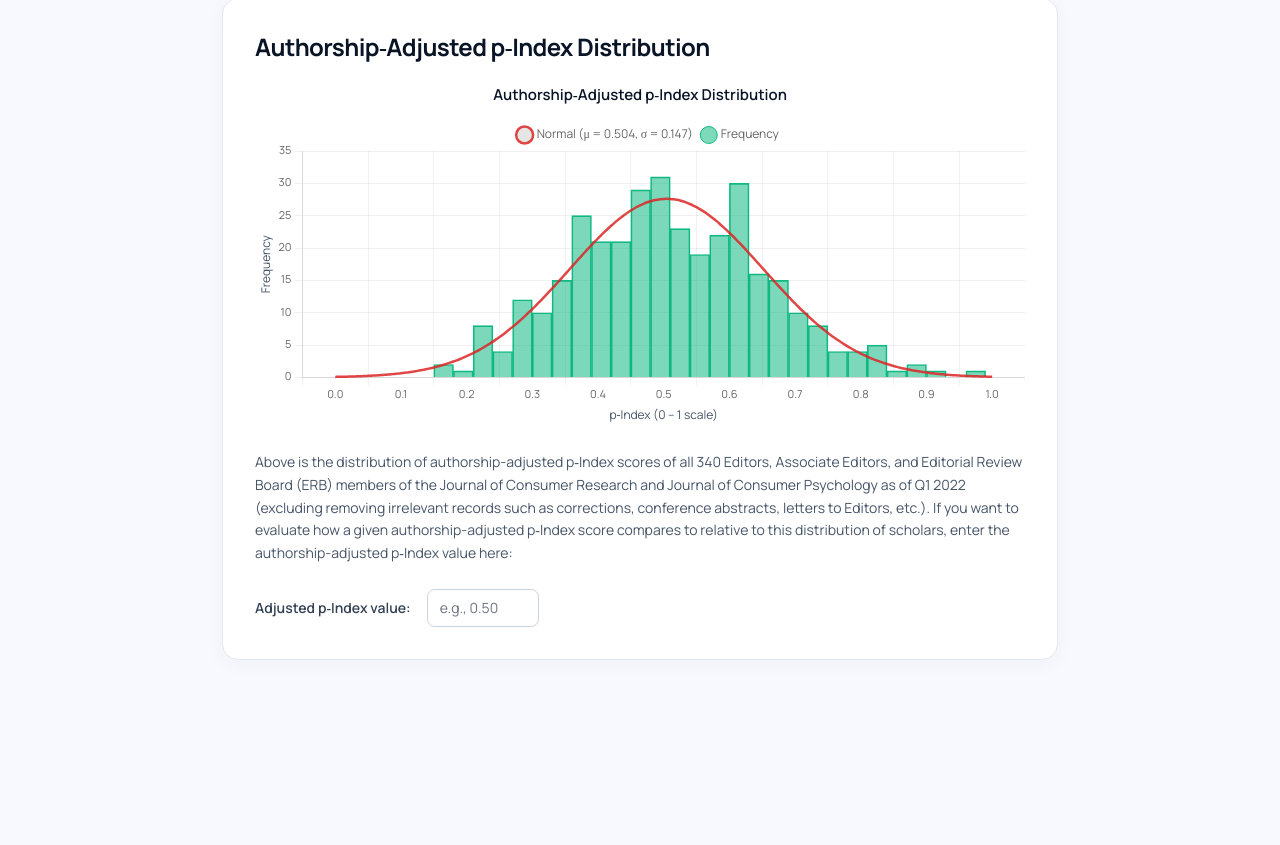
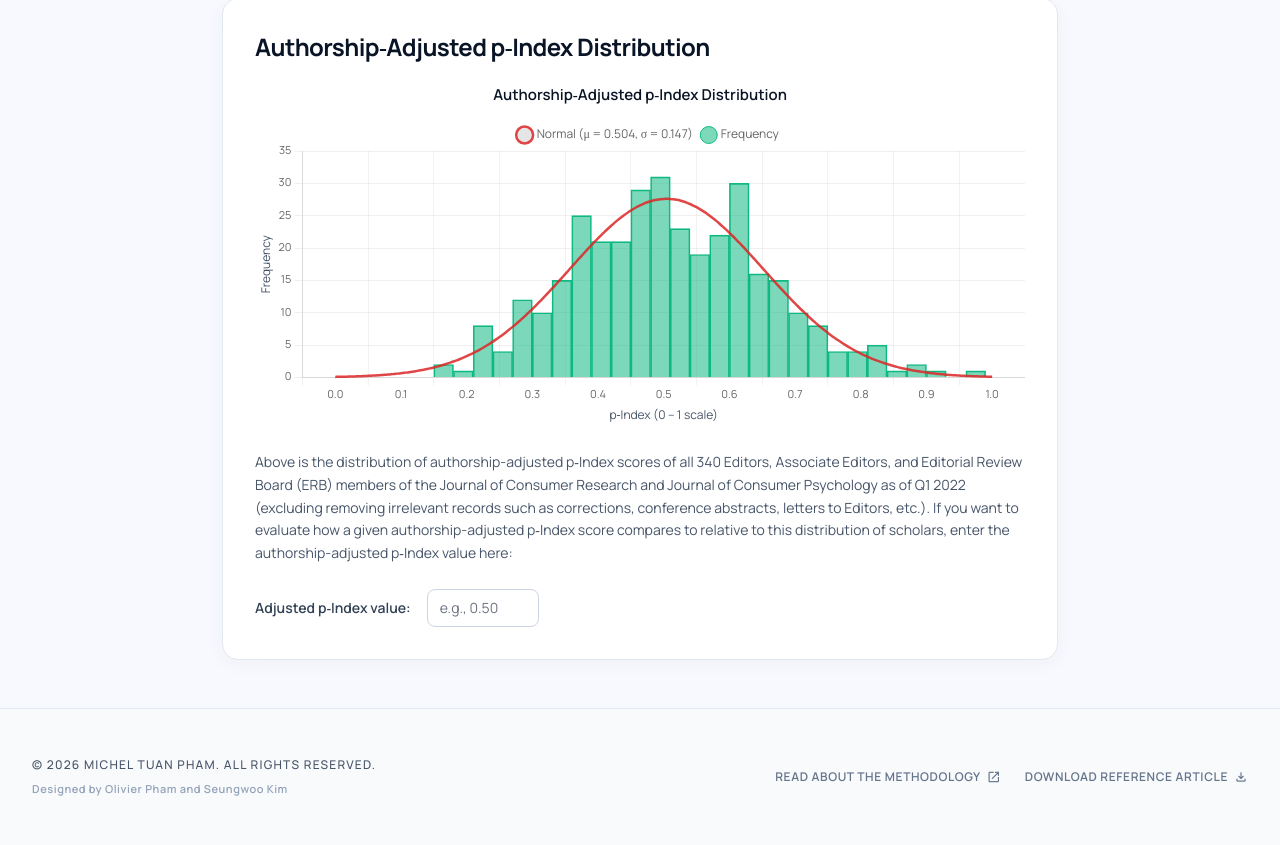
Before and after one commit to opham128/P-Index, a website: page P-Index/public/distribution.html in a window 1280 px wide. Shown: the part 818-1663 px from the top of the page. Before the commit the page ends 1526 px from the top, so only its background shows below. Drawn offline with nearby package versions, Linux system fonts and the light colour scheme.

Commit message:
all fixed

```diff
--- a/P-Index/public/distribution.html
+++ b/P-Index/public/distribution.html
@@ -8,8 +8,7 @@
     <title>p-Index Distributions</title>
     <link href="https://fonts.googleapis.com/css2?family=Manrope:wght@400;500;600;700;800&display=swap"
         rel="stylesheet" />
-    <link
-        href="https://fonts.googleapis.com/css2?family=Material+Symbols+Outlined:wght,FILL@100..700,0..1&display=swap"
+    <link href="https://fonts.googleapis.com/css2?family=Material+Symbols+Outlined:wght,FILL@100..700,0..1&display=swap"
         rel="stylesheet" />
     <script src="https://cdn.tailwindcss.com?plugins=forms,container-queries"></script>
     <script id="tailwind-config">
@@ -152,7 +151,8 @@
     <main class="flex-grow w-full max-w-[900px] mx-auto px-8 py-margin-page space-y-16">
 
         <!-- p-Index Distribution -->
-        <section class="bg-white border border-slate-200 rounded-2xl p-8 shadow-[0_4px_20px_rgba(30,41,59,0.04)] space-y-6">
+        <section
+            class="bg-white border border-slate-200 rounded-2xl p-8 shadow-[0_4px_20px_rgba(30,41,59,0.04)] space-y-6">
             <h2 class="text-2xl font-bold text-primary tracking-tight">p‑Index Distribution</h2>
             <div style="position:relative; height:340px;">
                 <canvas id="raw_distribution_chart"></canvas>
@@ -175,7 +175,8 @@
         </section>
 
         <!-- Authorship-Adjusted p-Index Distribution -->
-        <section class="bg-white border border-slate-200 rounded-2xl p-8 shadow-[0_4px_20px_rgba(30,41,59,0.04)] space-y-6">
+        <section
+            class="bg-white border border-slate-200 rounded-2xl p-8 shadow-[0_4px_20px_rgba(30,41,59,0.04)] space-y-6">
             <h2 class="text-2xl font-bold text-primary tracking-tight">Authorship‑Adjusted p‑Index Distribution</h2>
             <div style="position:relative; height:340px;">
                 <canvas id="adjusted_distribution_chart"></canvas>
@@ -199,6 +200,36 @@
         </section>
 
     </main>
+    <!-- Footer -->
+    <footer class="bg-slate-50 dark:bg-slate-950 border-t border-slate-200 dark:border-slate-800 full-width mt-auto">
+        <div
+            class="flex flex-col md:flex-row justify-between items-center py-12 px-8 w-full max-w-[1280px] mx-auto gap-8">
+            <div class="flex flex-col gap-2">
+                <div
+                    class="font-['Manrope'] text-xs font-medium uppercase tracking-widest text-slate-600 dark:text-slate-400">
+                    © 2026 Michel Tuan Pham. All Rights Reserved.
+                </div>
+                <div
+                    class="font-['Manrope'] text-[11px] font-semibold text-slate-400 dark:text-slate-500 tracking-wider">
+                    Designed by Olivier Pham and Seungwoo Kim
+                </div>
+            </div>
+            <nav class="flex items-center gap-6">
+                <a class="font-['Manrope'] text-xs font-semibold uppercase tracking-wider text-slate-500 dark:text-slate-400 hover:text-slate-900 dark:hover:text-white transition-colors flex items-center gap-1.5"
+                    href="https://academic.oup.com/jcr/article/51/1/191/7672992" target="_blank">
+                    Read about the Methodology
+                    <span class="material-symbols-outlined text-sm">open_in_new</span>
+                </a>
+                <a href="/Pham-Wu-Wang%20(2024)%20JCR%20-%20p-index%20of%20Thought%20Leadership.pdf"
+                    download="Pham-Wu-Wang (2024) JCR - p-index of Thought Leadership.pdf"
+                    title="Download Methodology PDF"
+                    class="font-['Manrope'] text-xs font-semibold uppercase tracking-wider text-slate-500 dark:text-slate-400 hover:text-slate-900 dark:hover:text-white transition-colors flex items-center gap-1.5">
+                    Download Reference Article
+                    <span class="material-symbols-outlined text-sm">download</span>
+                </a>
+            </nav>
+        </div>
+    </footer>
 
     <script>
         window.addEventListener('DOMContentLoaded', function () {
@@ -208,4 +239,5 @@
         });
     </script>
 </body>
+
 </html>
```
